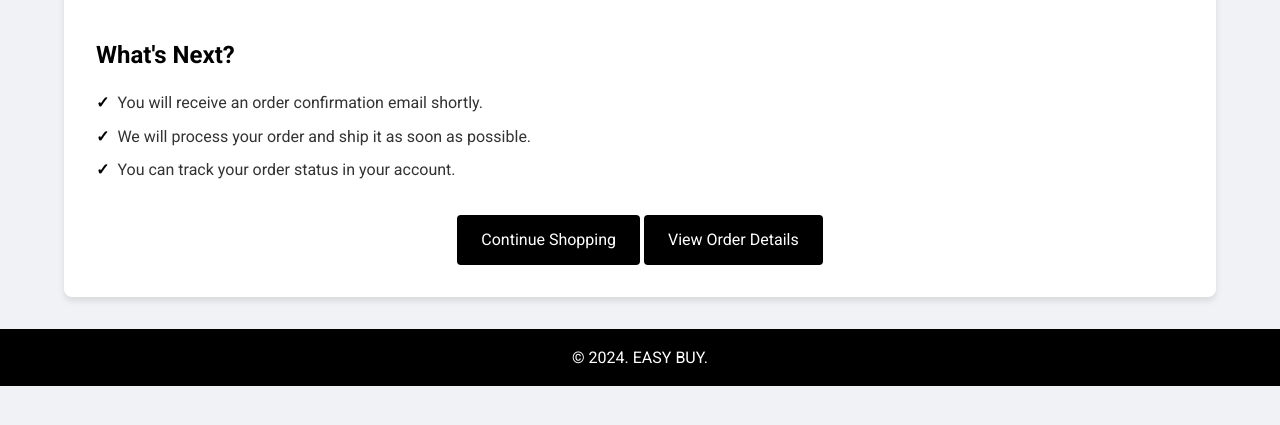
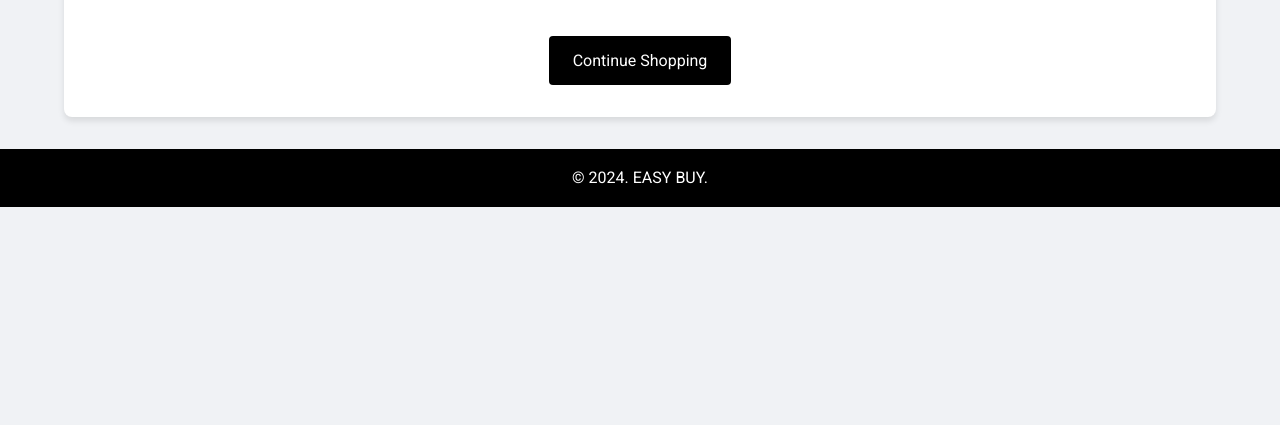
Before and after one commit to AldoVasquez07/Easy_Buy_Procesos, a Django app: page /orders/created/ in a window 1280 px wide. Shown: the part 321-746 px from the top of the page. Run offline with Django 5.2, Linux system fonts and the light colour scheme; parts of the project's set-up code (start-up, migrations or seed data) failed here and were passed over.

Commit message:
cambios finales

```diff
--- a/easybuy/orders/templates/orders/order/created.html
+++ b/easybuy/orders/templates/orders/order/created.html
@@ -13,16 +13,14 @@
         <p class="thank-you-message">Your order has been successfully completed.</p>
         <p class="order-number">Order Number: <strong>{{ order.id }}</strong></p>
         <div class="next-steps">
-            <h2>What's Next?</h2>
+
             <ul>
-                <li>You will receive an order confirmation email shortly.</li>
-                <li>We will process your order and ship it as soon as possible.</li>
-                <li>You can track your order status in your account.</li>
+
             </ul>
         </div>
         <div class="action-buttons">
             <a href="{% url 'shop:product_list' %}" class="btn btn-secondary">Continue Shopping</a>
-            <a href="#" class="btn btn-primary">View Order Details</a>
+            <!--<a href="#" class="btn btn-primary">View Order Details</a> -->
         </div>
     </div>
 </div>
```
Also changed, not shown: easybuy/orders/templates/orders/order/create.html (+24 -2 lines), easybuy/db.sqlite3, easybuy/shop/static/css/base.css (line endings or trailing spaces).
